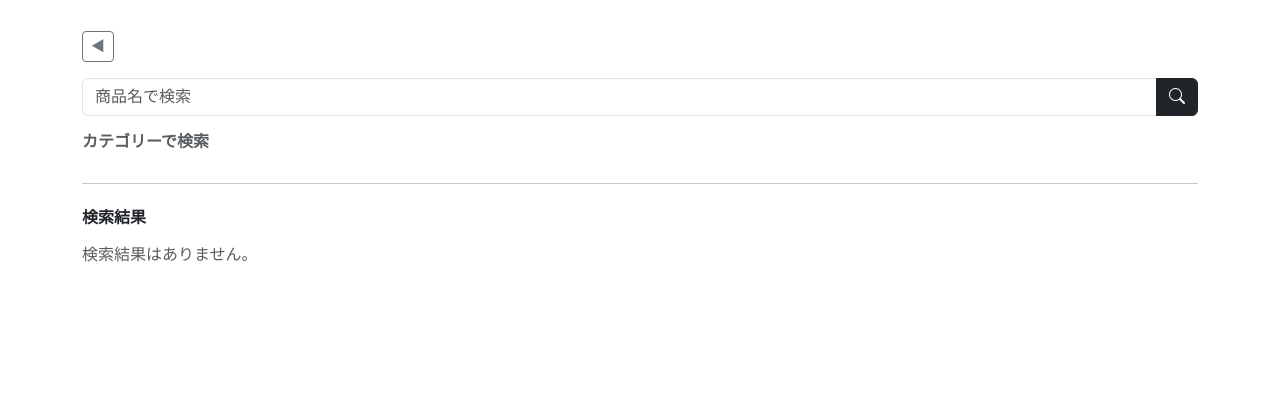
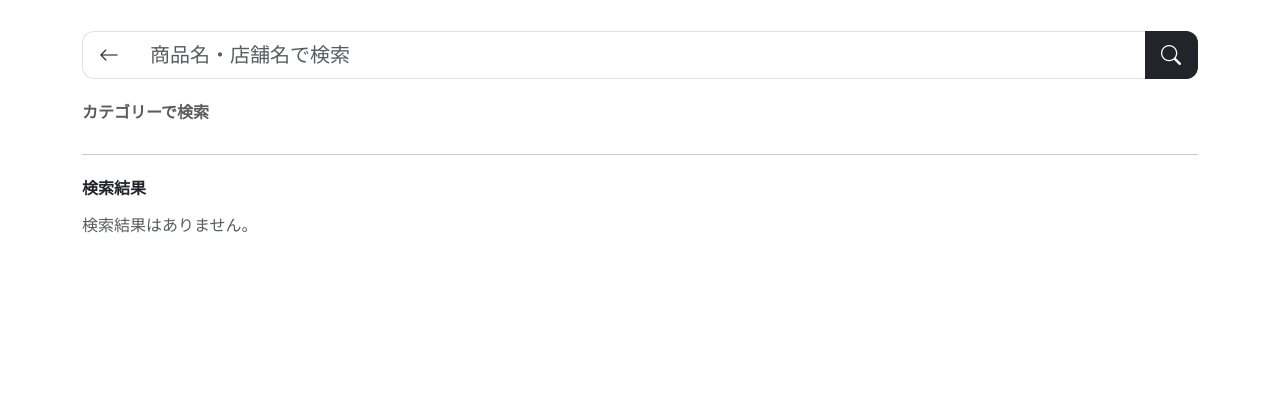
Before and after one commit to yamashita3303/FoodLink, a Django app: page /search/ in a window 1280 px wide. Shown: the part 55-475 px from the top of the page. Run offline with Django 4.2, Linux system fonts and the light colour scheme; data that the repository does not hold is empty; parts of the project's set-up code (start-up, migrations or seed data) failed here and were passed over; some libraries are stand-ins or nearby versions.

Commit message:
なんかユーザー側の見た目

```diff
--- a/app/templates/user/alert.html
+++ b/app/templates/user/alert.html
@@ -56,7 +56,7 @@
 </style>
 
 <div class="notification-container mt-3 mb-5">
-  <h4 class="fw-bold mb-3">通知一覧</h4>
+  <h4 class="fw-bold mb-3 text-center">通知一覧</h4>
 
   {% if notifications %}
     {% for n in notifications %}
--- a/app/templates/user/cart.html
+++ b/app/templates/user/cart.html
@@ -76,7 +76,7 @@
 </style>
 
 <div class="cart-container mt-3 mb-5">
-  <h4 class="fw-bold mb-3">カート</h4>
+  <h4 class="fw-bold mb-3 text-center">カート</h4>
 
   {% if cart %}
     <form method="post">
--- a/app/templates/user/history.html
+++ b/app/templates/user/history.html
@@ -79,7 +79,7 @@
 </style>
 
 <div class="container mt-3 mb-5" style="max-width: 700px;">
-  <h4 class="fw-bold mb-3">注文履歴</h4>
+  <h4 class="fw-bold mb-3 text-center">注文履歴</h4>
 
   {% for order in orders %}
     <div class="order-card">
--- a/app/templates/user/search.html
+++ b/app/templates/user/search.html
@@ -6,24 +6,29 @@
 {% block content %}
 <div class="container mt-3 mb-5">
 
-  <!-- 🔙 戻るボタン -->
-  <button type="button"
-          onclick="history.back()"
-          class="btn btn-outline-secondary btn-sm mb-3">
-    ◀
-  </button>
+  <!-- 🔍 戻る＋検索バー一体型 -->
+  <form method="get" action="{% url 'user_search' %}" class="mb-4">
+    <div class="input-group input-group-lg search-group">
 
-  <!-- 🔍 検索フォーム -->
-  <form method="get" action="{% url 'user_search' %}" class="mb-3">
-    <div class="input-group">
-      <input type="text"
-             name="q"
-             class="form-control"
-             placeholder="商品名で検索"
-             value="{{ query }}">
+      <!-- 戻るボタン -->
+      <a href="javascript:history.back()" class="input-group-text back-btn">
+        <i class="bi bi-arrow-left"></i>
+      </a>
+
+      <!-- 検索入力 -->
+      <input
+        type="text"
+        name="q"
+        class="form-control"
+        placeholder="商品名・店舗名で検索"
+        value="{{ query }}"
+      >
+
+      <!-- 検索ボタン -->
       <button class="btn btn-dark" type="submit">
         <i class="bi bi-search"></i>
       </button>
+
     </div>
   </form>
 
@@ -39,12 +44,7 @@
          {% else %}
            btn-outline-dark
          {% endif %}">
-
         {{ category.name }}
-        {% if category.id == selected_category_id %}
-          <span class="ms-1"></span>
-        {% endif %}
-
       </a>
     {% endfor %}
   </div>
@@ -89,4 +89,43 @@
   </div>
 
 </div>
+
+<style>
+/* 🔍 検索バー統一 */
+.search-group .form-control,
+.search-group .btn,
+.search-group .input-group-text {
+  border-radius: 12px;
+}
+
+/* 境界線調整 */
+.search-group .input-group-text {
+  border-right: none;
+  background: #fff;
+  cursor: pointer;
+}
+
+.search-group .form-control {
+  border-left: none;
+  border-right: none;
+}
+
+.search-group .btn {
+  border-left: none;
+}
+
+/* 戻るボタン */
+.back-btn {
+  color: #333;
+}
+
+.back-btn:hover {
+  background-color: #f8f9fa;
+}
+
+/* フォーカス時 */
+.form-control:focus {
+  box-shadow: none;
+}
+</style>
 {% endblock %}
```
Also changed, not shown: app/templates/user/home.html (+27 -10 lines), app/templates/user/payment_page.html (+20 -1 lines).
